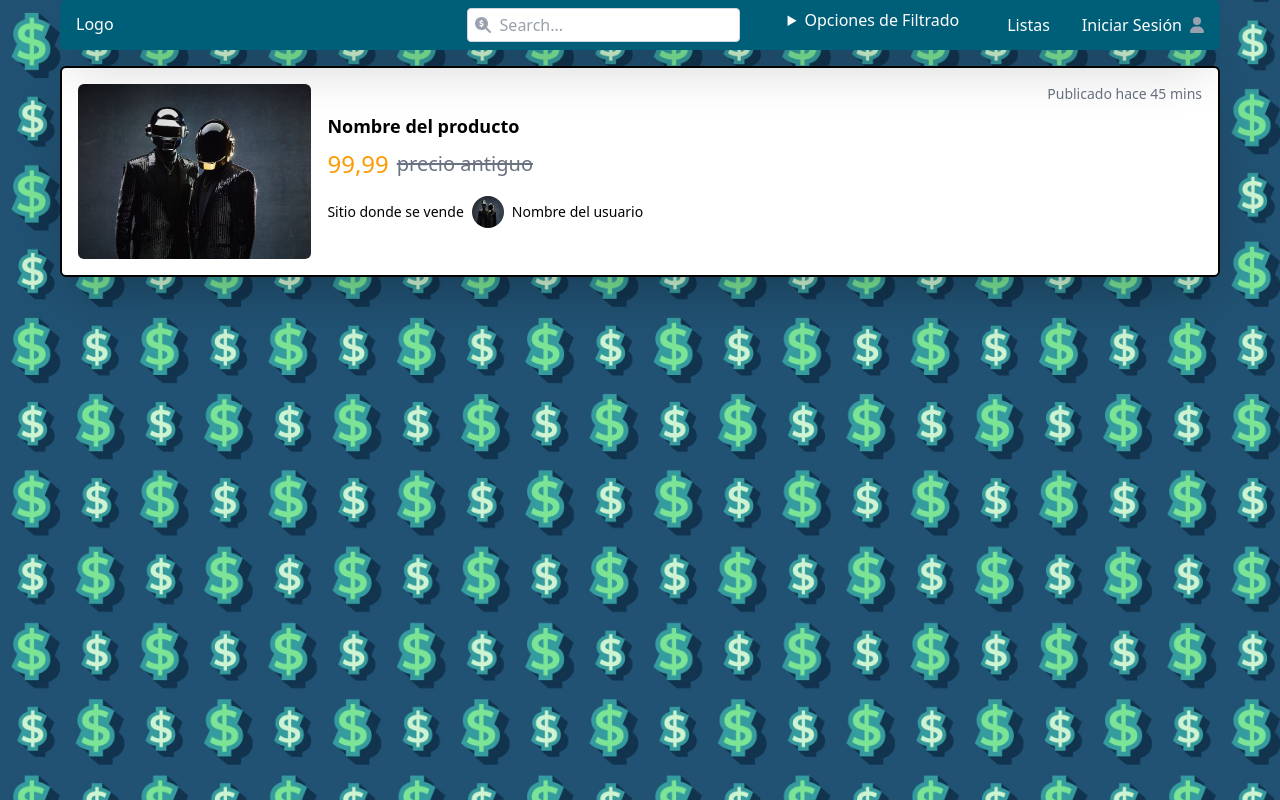
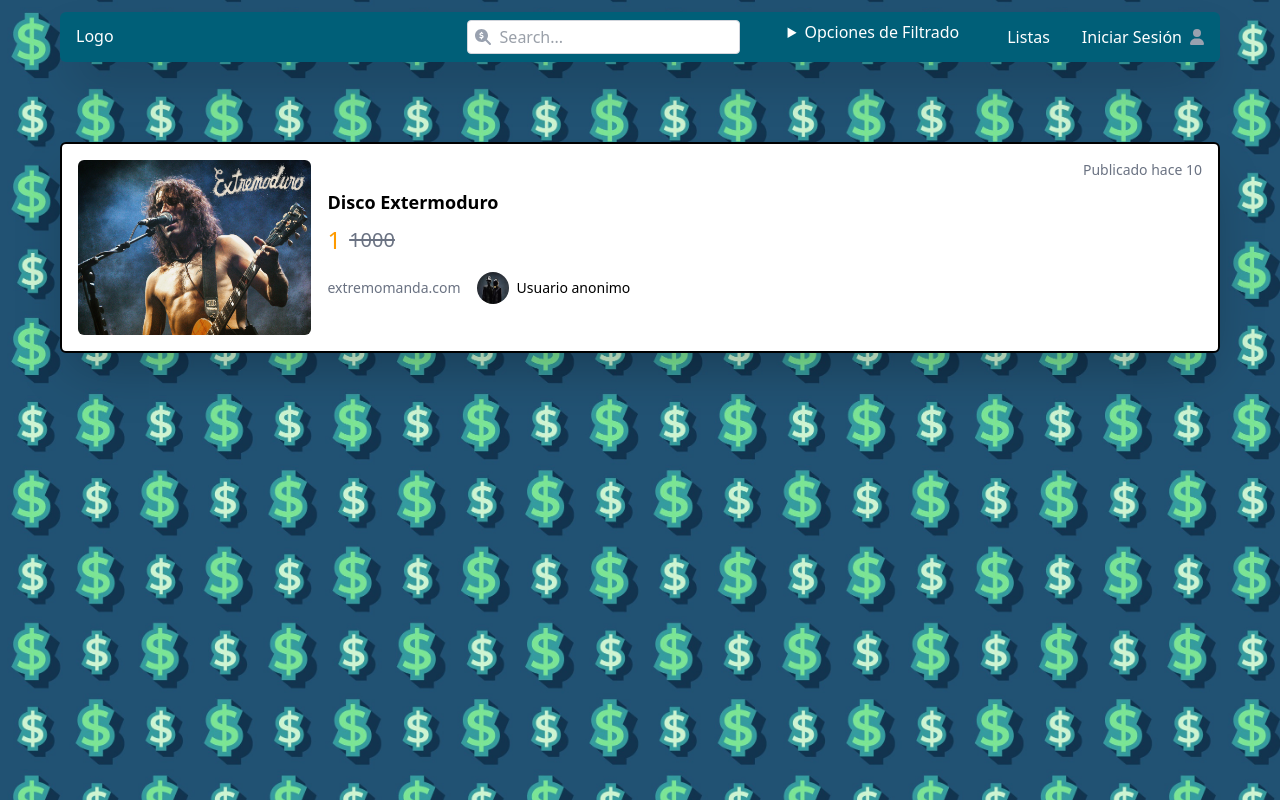
Before and after one commit to meigemn/clon-chollometro, a React (Vite) app: page / in a window 1280 px wide. Built offline with nearby package versions, Linux system fonts and the light colour scheme.

Commit message:
componente producto

```diff
--- a/src/components/homepage/Home-Page.jsx
+++ b/src/components/homepage/Home-Page.jsx
@@ -3,7 +3,7 @@
 export default function HomePage() {
     return (
         <div>
-            <Producto />
+            <Producto imagenProducto="/src/assets/images/Extremoduro.jpg" nombreProducto="Disco Extermoduro" publicadoHace={10} precioActual={1} precioAntiguo={1000} sitioVenta="extremomanda.com" nombreUsuario="Usuario anonimo" />
         </div>
     )
 }
--- a/src/components/navbar/Navbar.jsx
+++ b/src/components/navbar/Navbar.jsx
@@ -6,7 +6,7 @@
     const [isOpen, setIsOpen] = useState(false);
 
     return (
-        <nav className="relative select-none bg-cyan-800 lg:flex lg:items-stretch w-full rounded-md shadow-2xl ">
+        <nav className="relative select-none bg-cyan-800 lg:flex lg:items-stretch w-full rounded-md shadow-2xl mb-20 mt-3">
             <div className="flex flex-shrink-0 items-stretch h-12">
                 {/* Logo y elementos izquierda */}
                 <div className="flex">
--- a/src/components/producto/Producto.jsx
+++ b/src/components/producto/Producto.jsx
@@ -1,44 +1,45 @@
-export default function Producto() {
+import PropTypes from 'prop-types';
+export default function Producto(props) {
     return (
         <>
             <div className="flex flex-col md:flex-row w-full p-4 border-2 border-black rounded-md shadow-2xl my-4 bg-white">
                 {/* div que contiene la imagen */}
                 <div className="w-full md:w-[300px] h-[150px] md:h-full mb-4 md:mb-0">
                     <img
-                        src="/src/assets/images/daft-punk.jpg"
+                        src={props.imagenProducto}
                         alt="producto"
                         className="w-full h-full rounded-md object-cover"
                     />
                 </div>
                 <div className="flex flex-col w-full md:ml-4">
                     <div className="flex justify-end mb-2 text-sm text-gray-500">
-                        Publicado hace 45 mins
+                        Publicado hace {props.publicadoHace}
                     </div>
                     <div className="flex flex-col items-start justify-between">
-                        <div className="text-lg font-semibold">
-                            Nombre del producto
+                        <div className="text-lg font-semibold cursor-pointer  ">
+                            {props.nombreProducto}
                         </div>
                         <section className="mt-2">
                             <div className="flex items-center">
                                 <div className="text-2xl mr-2 text-amber-500">
-                                    99,99
+                                    {props.precioActual}
                                 </div>
                                 <div className="text-xl text-gray-500 line-through">
-                                    precio antiguo
+                                    {props.precioAntiguo}
                                 </div>
                             </div>
                         </section>
                         <section className="flex items-center mt-4">
-                            <div className="text-sm mr-2">
-                                Sitio donde se vende
+                            <div className="text-sm mr-4 cursor-pointer text-gray-500 ">
+                                {props.sitioVenta}
                             </div>
                             <img
                                 src="/src/assets/images/daft-punk.jpg"
                                 alt="producto"
                                 className="w-8 h-8 rounded-full"
                             />
-                            <div className="ml-2 text-sm">
-                                Nombre del usuario
+                            <div className="ml-2 text-sm cursor-pointer ">
+                                {props.nombreUsuario}
                             </div>
                         </section>
                     </div>
@@ -47,3 +48,12 @@
         </>
     );
 }
+Producto.propTypes = {
+    imagenProducto: PropTypes.string.isRequired,
+    nombreProducto: PropTypes.string.isRequired,
+    publicadoHace: PropTypes.number.isRequired,
+    precioActual: PropTypes.number.isRequired,
+    precioAntiguo: PropTypes.number.isRequired,
+    sitioVenta: PropTypes.string.isRequired,
+    nombreUsuario: PropTypes.string.isRequired,
+};
```
